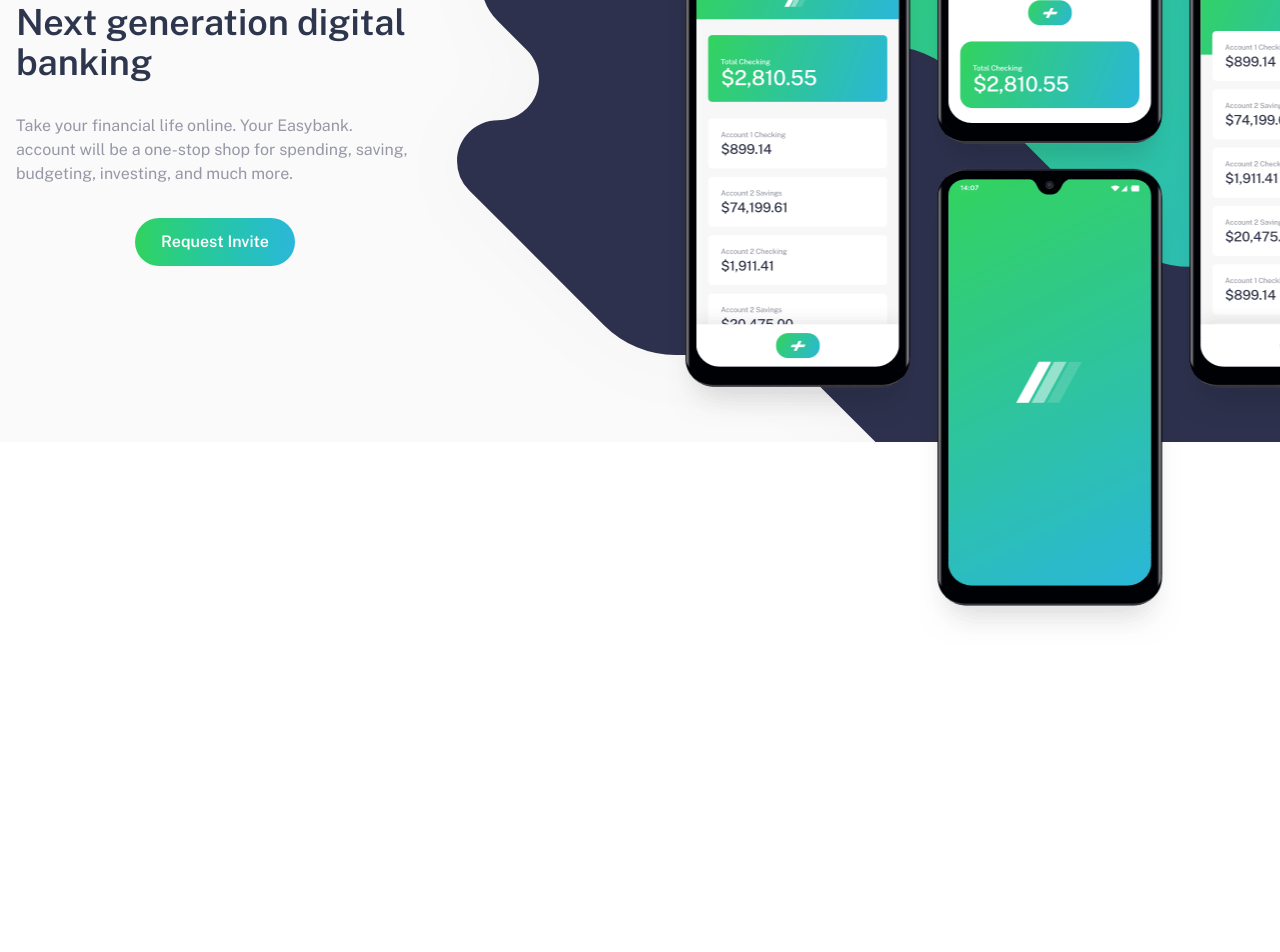
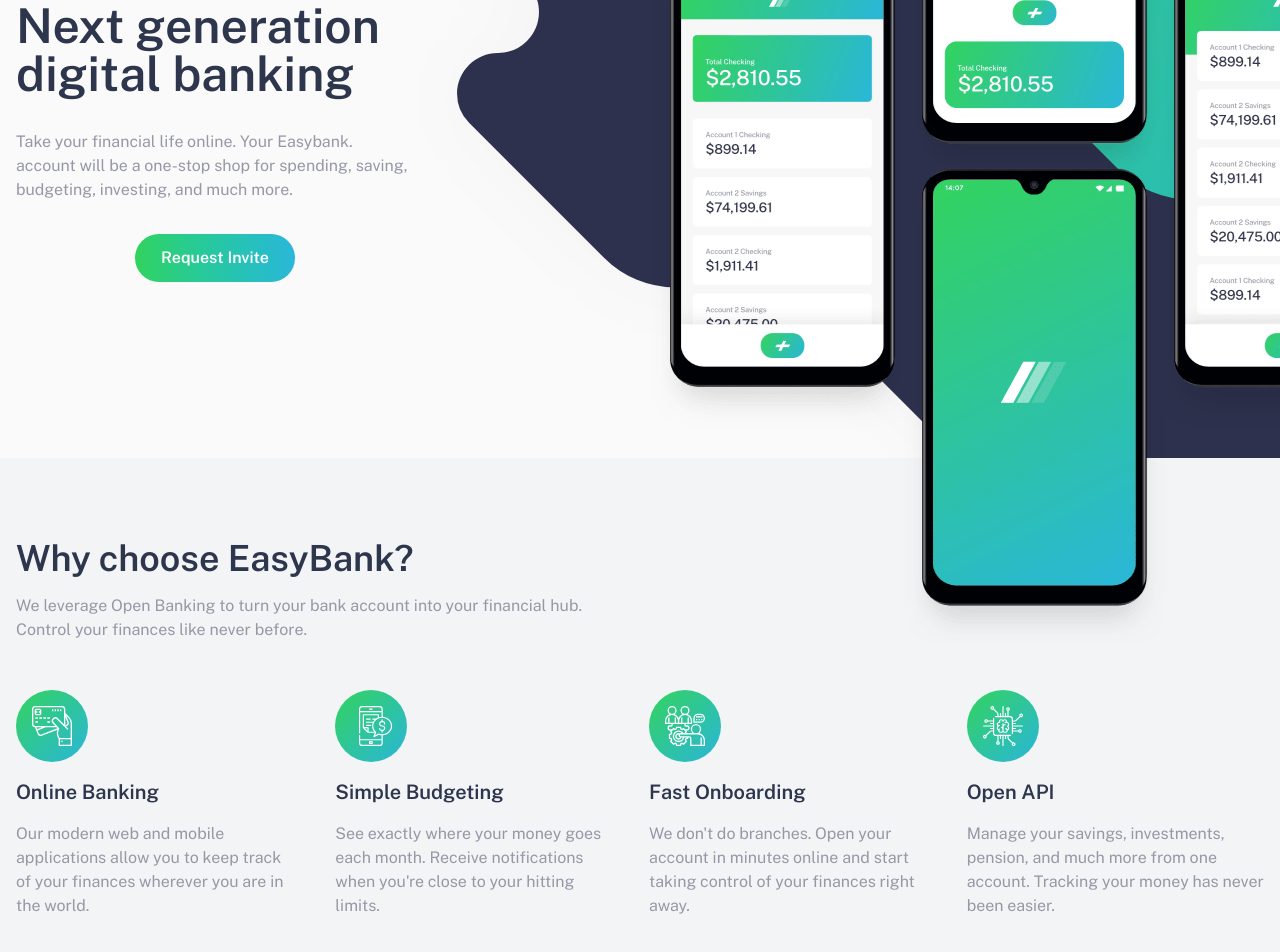
Before and after one commit to hendrixejegi/bank-lp, a React (Vite) app: page / in a window 1280 px wide. Shown: the part 254-1206 px from the top of the page. Before the commit the page ends 899 px from the top, so only its background shows below. Built offline with nearby package versions, Linux system fonts and the light colour scheme.

Commit message:
Add FeatureSection and ArticlesSection components; update App to include new sections and adjust HeroSection styles

```diff
--- a/src/App.jsx
+++ b/src/App.jsx
@@ -1,4 +1,9 @@
-import { NavBar, HeroSection } from "./components";
+import {
+  NavBar,
+  HeroSection,
+  FeatureSection,
+  ArticlesSection,
+} from "./components";
 
 function App() {
   return (
@@ -6,6 +11,8 @@
       <NavBar />
       <main className="full-bleed wrapper">
         <HeroSection />
+        <FeatureSection />
+        <ArticlesSection />
       </main>
     </div>
   );
--- /dev/null
+++ b/src/components/ArticlesSection.jsx
@@ -0,0 +1,5 @@
+import React from "react";
+
+export const ArticlesSection = () => {
+  return <div></div>;
+};
--- /dev/null
+++ b/src/components/FeatureSection.jsx
@@ -0,0 +1,71 @@
+import React from "react";
+
+import banking from "../assets/images/icon-online.svg";
+import budgeting from "../assets/images/icon-budgeting.svg";
+import boarding from "../assets/images/icon-onboarding.svg";
+import api from "../assets/images/icon-api.svg";
+
+// [icon, title, description]
+const features = [
+  [
+    banking,
+    "Online Banking",
+    "Our modern web and mobile applications allow you to keep track of your finances wherever you are in the world.",
+  ],
+  [
+    budgeting,
+    "Simple Budgeting",
+    `See exactly where your money goes each month. Receive notifications when you're close to your hitting limits.`,
+  ],
+  [
+    boarding,
+    "Fast Onboarding",
+    `We don't do branches. Open your account in minutes online and start taking control of your finances right away.`,
+  ],
+  [
+    api,
+    "Open API",
+    "Manage your savings, investments, pension, and much more from one account. Tracking your money has never been easier.",
+  ],
+];
+
+const Features = () => {
+  return (
+    <div className="flex flex-col gap-12 text-center lg:flex-row lg:text-start">
+      {features.map((feature, index) => (
+        <div key={index} className="space-y-4">
+          <div aria-hidden="true">
+            <img
+              src={feature[0]}
+              alt={feature[1]}
+              className="mx-auto lg:mx-0"
+            />
+          </div>
+          <h3 className="text-dark-blue text-xl font-semibold">{feature[1]}</h3>
+          <p className="text-gray-blue-dark">{feature[2]}</p>
+        </div>
+      ))}
+    </div>
+  );
+};
+
+console.log(Features);
+
+export const FeatureSection = () => {
+  return (
+    <section className="full-bleed bg-gray-blue-light">
+      <div className="mx-auto flex max-w-[1440px] flex-col items-center gap-12 p-4 py-20 lg:items-start">
+        <div className="space-y-4 text-center lg:max-w-xl lg:text-start">
+          <h2 className="text-dark-blue text-4xl font-semibold">
+            Why choose EasyBank?
+          </h2>
+          <p className="text-gray-blue-dark">
+            We leverage Open Banking to turn your bank account into your
+            financial hub. Control your finances like never before.
+          </p>
+        </div>
+        <Features />
+      </div>
+    </section>
+  );
+};
--- a/src/components/HeroSection.jsx
+++ b/src/components/HeroSection.jsx
@@ -1,7 +1,6 @@
 import React from "react";
 import { useIsMobile } from "../lib/hooks";
 import { InviteButton } from "./NavBar";
-import clsx from "clsx";
 
 import mockups from "../assets/images/image-mockups.png";
 
@@ -11,14 +10,18 @@
   return (
     <section
       data-mobile={isMobile}
-      className="full-bleed bg-light-gray hero-image-container lg:py-40"
+      className="full-bleed bg-light-gray hero-image-container"
     >
-      <div className="mx-auto flex w-full max-w-[1440px] flex-col justify-between lg:flex-row-reverse lg:items-center">
-        <div className="overflow-hidden lg:absolute lg:top-0 lg:right-0 lg:translate-x-2/10">
-          <img src={mockups} alt="" className="-mt-34 p-4 lg:-mt-10 lg:p-0" />
+      <div className="mx-auto flex w-full max-w-[1440px] flex-col items-center justify-between pb-20 lg:flex-row-reverse lg:py-40">
+        <div className="overflow-hidden lg:absolute lg:top-0 lg:right-0 lg:translate-x-9/50">
+          <img
+            src={mockups}
+            alt="Three smartphones displaying various app interfaces side by side on a neutral background."
+            className="-mt-34 p-4 lg:-mt-10 lg:p-0"
+          />
         </div>
         <div className="space-y-8 p-4 text-center lg:mr-auto lg:max-w-[430px] lg:text-start">
-          <h1 className="text-dark-blue text-4xl font-semibold">
+          <h1 className="text-dark-blue text-5xl font-semibold">
             Next generation digital banking
           </h1>
           <p className="text-dark text-gray-blue-dark">
--- a/src/components/index.jsx
+++ b/src/components/index.jsx
@@ -1,2 +1,4 @@
 export * from "./NavBar";
 export * from "./HeroSection";
+export * from "./FeatureSection";
+export * from "./ArticlesSection";
--- a/src/index.css
+++ b/src/index.css
@@ -54,5 +54,5 @@
 
 .hero-image-container[data-mobile='false'] {
   background-image: url('assets/images/bg-intro-desktop.svg');
-  background-position: 30vw center
+  background-position: 30vw -35vh
 }
```
